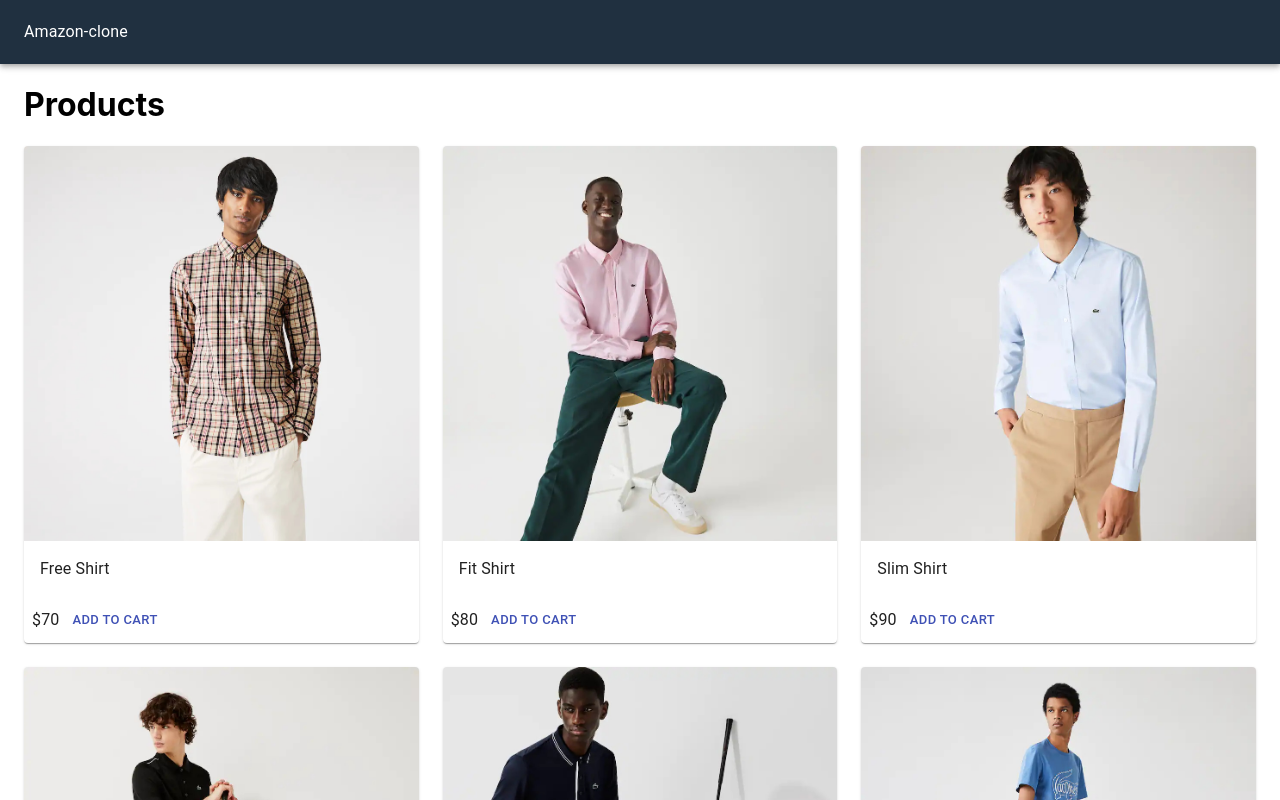
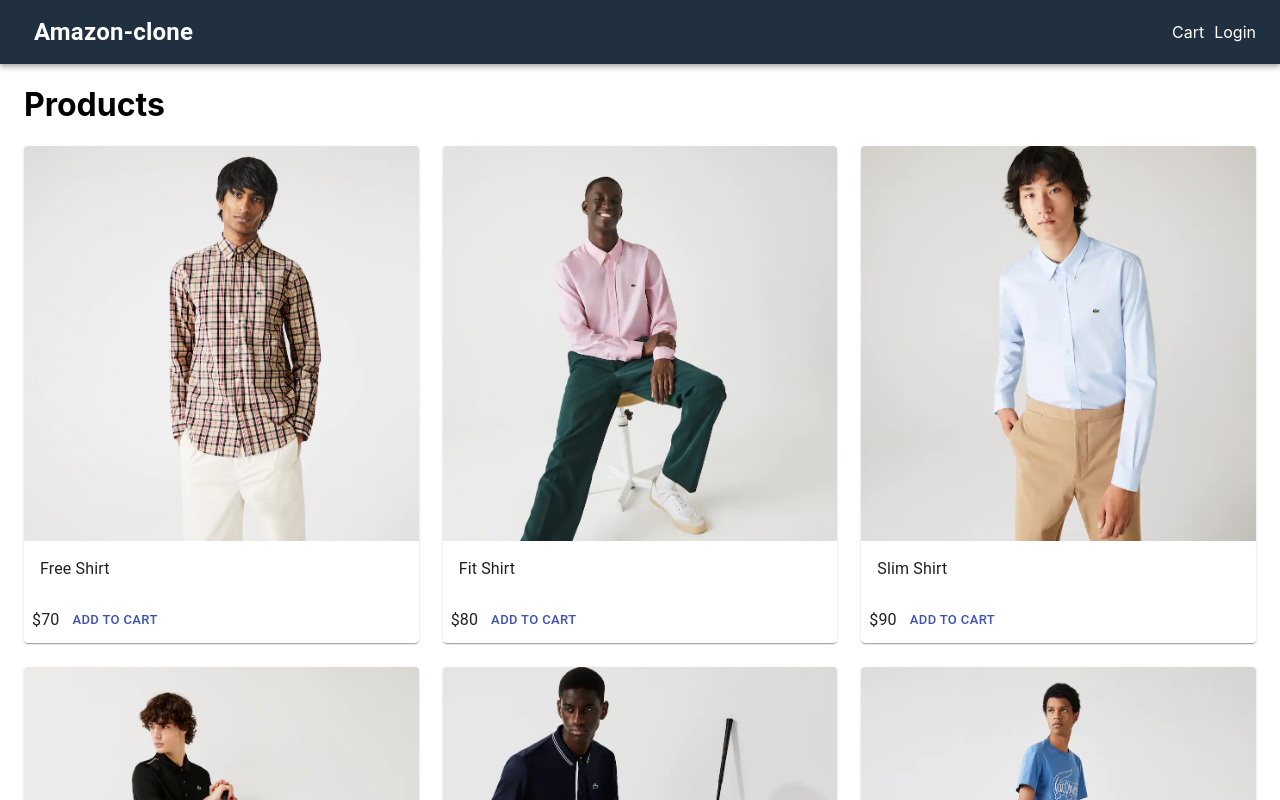
Before and after one commit to dambujo/amazon-clone, a Next.js app: page / in a window 1280 px wide. Shown: the top 800 px of the page. Built offline with nearby package versions, Linux system fonts and the light colour scheme.

Commit message:
add links to page

```diff
--- a/components/Layout.js
+++ b/components/Layout.js
@@ -1,6 +1,13 @@
-import { AppBar, Container, Toolbar, Typography } from '@material-ui/core';
+import {
+  AppBar,
+  Container,
+  Link,
+  Toolbar,
+  Typography,
+} from '@material-ui/core';
 import Head from 'next/head';
 import React from 'react';
+import NextLink from 'next/link';
 import useStyles from '../utils/styles';
 
 export default function Layout({ children }) {
@@ -12,7 +19,20 @@
       </Head>
       <AppBar position="static" className={classes.navbar}>
         <Toolbar>
-          <Typography>Amazon-clone</Typography>
+          <NextLink href="/" passHref>
+            <Link>
+              <Typography className={classes.brand}>Amazon-clone</Typography>
+            </Link>
+          </NextLink>
+          <div className={classes.grow}></div>
+          <div>
+            <NextLink href="/cart" passHref>
+              <Link>Cart</Link>
+            </NextLink>
+            <NextLink href="/login" passHref>
+              <Link>Login</Link>
+            </NextLink>
+          </div>
         </Toolbar>
       </AppBar>
       <Container className={classes.main}>{children}</Container>
--- a/utils/styles.js
+++ b/utils/styles.js
@@ -8,6 +8,13 @@
       marginLeft: 10,
     },
   },
+  brand: {
+    fontWeight: 'bold',
+    fontSize: '1.5rem',
+  },
+  grow: {
+    flexGrow: 1,
+  },
   main: {
     minHeight: '80vh',
   },
```
